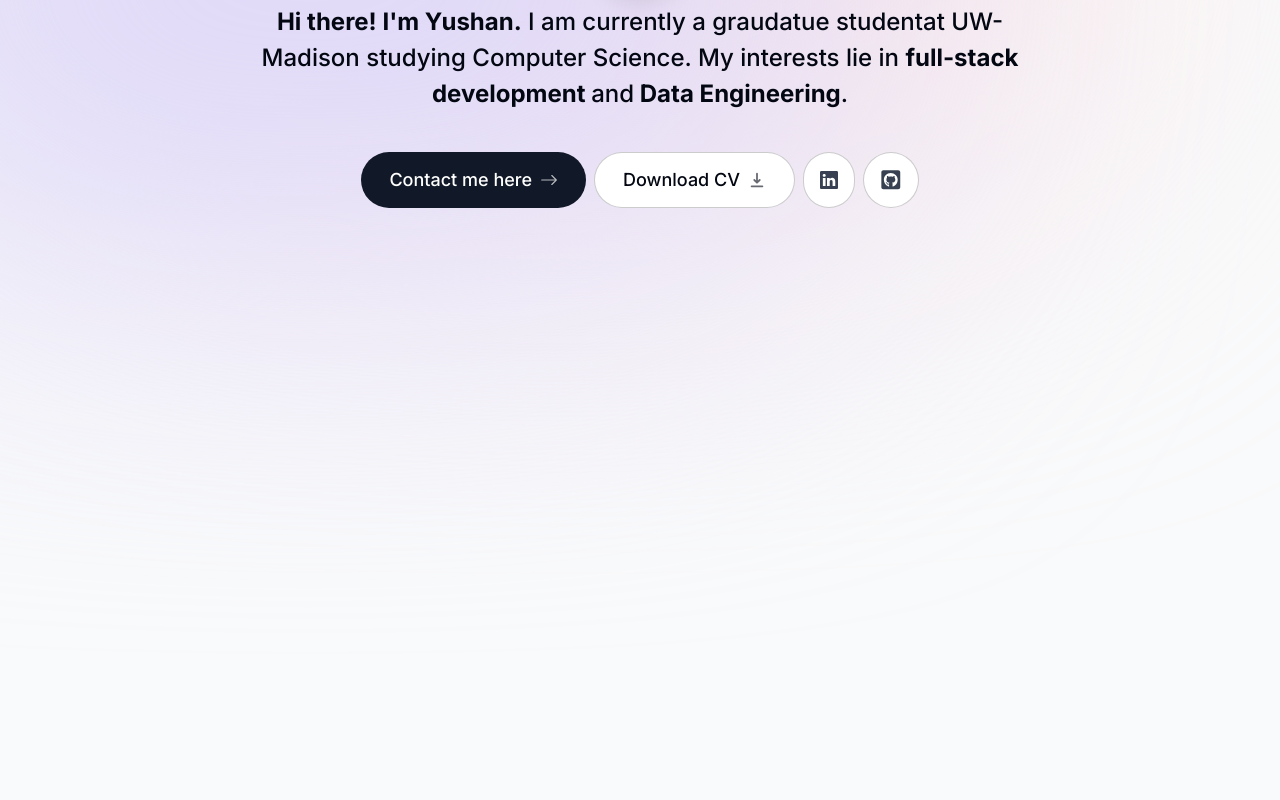
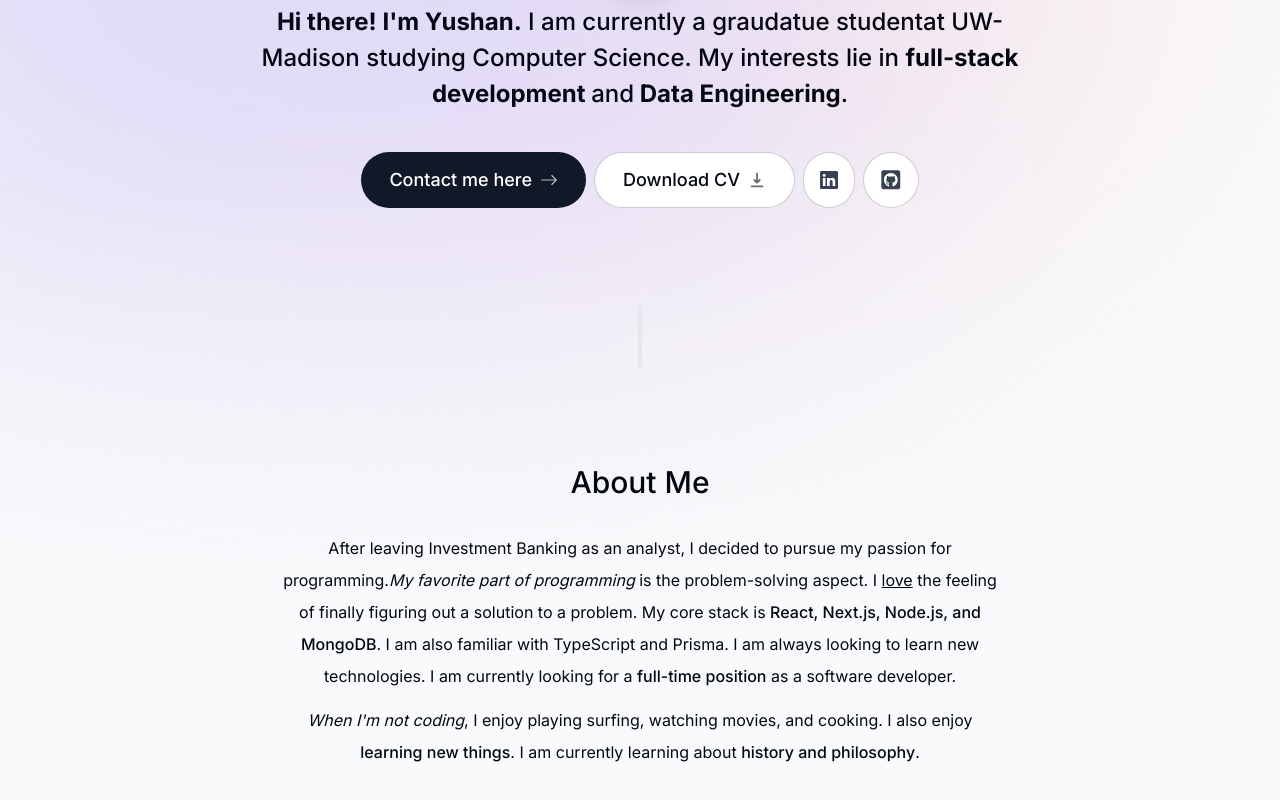
Before and after one commit to yosunlu/portfolio, a Next.js app: page / in a window 1280 px wide. Shown: the part 252-1052 px from the top of the page. Built offline with nearby package versions, Linux system fonts and the light colour scheme.

Commit message:
About me done #4

```diff
--- a/app/page.tsx
+++ b/app/page.tsx
@@ -1,10 +1,13 @@
+import About from '@/components/about'
 import Intro from '@/components/intro'
+import SectionDevider from '@/components/section-devider'
 
 export default function Home() {
   return (
     <main className="flex flex-col items-center px-4">
       <Intro/>
-
+      <SectionDevider/>
+      <About/>
     </main>
   )
 }
--- /dev/null
+++ b/components/about.tsx
@@ -0,0 +1,45 @@
+"use client";
+
+import React from "react";
+import SectionHeading  from "./section-heading";
+import { motion } from "framer-motion";
+// import { useSectionInView } from "@/lib/hooks";
+
+export default function About() {
+
+  return (
+    <motion.section
+    //   ref={ref}
+      className="mb-28 max-w-[45rem] text-center leading-8 sm:mb-40 scroll-mt-28"
+      initial={{ opacity: 0, y: 100 }}
+      animate={{ opacity: 1, y: 0 }}
+      transition={{ delay: 0.175 }}
+    //   id="about"
+    >
+      <SectionHeading>About me</SectionHeading>
+      <p className="mb-3">
+        After leaving Investment Banking as an analyst,{" "}I decided to pursue my
+        passion for programming.
+        <span className="italic">My favorite part of programming</span> is the
+        problem-solving aspect. I <span className="underline">love</span> the
+        feeling of finally figuring out a solution to a problem. My core stack
+        is{" "}
+        <span className="font-medium">
+          React, Next.js, Node.js, and MongoDB
+        </span>
+        . I am also familiar with TypeScript and Prisma. I am always looking to
+        learn new technologies. I am currently looking for a{" "}
+        <span className="font-medium">full-time position</span> as a software
+        developer.
+      </p>
+
+      <p>
+        <span className="italic">When I'm not coding</span>, I enjoy playing
+        surfing, watching movies, and cooking. I also enjoy{" "}
+        <span className="font-medium">learning new things</span>. I am currently
+        learning about{" "}
+        <span className="font-medium">history and philosophy</span>.
+      </p>
+    </motion.section>
+  );
+}
--- a/components/intro.tsx
+++ b/components/intro.tsx
@@ -41,14 +41,14 @@
 
         </div>
         <div>
-          <motion.p className='mb-10 mt-4 px-3.5 text-2xl font-medium !leading-[1.5] sm:text-2xl'
+          <motion.h1 className='mb-10 mt-4 px-3.5 text-2xl font-medium !leading-[1.5] sm:text-2xl'
             initial = {{opacity: 0, y: 100}}
             animate = {{opacity: 1, y: 0}}>
 
           <span className='font-bold'>Hi there! I'm Yushan.</span>  I am currently a graudatue studentat UW-Madison studying Computer Science.
               My interests lie in <span className='font-bold'>full-stack development </span> and
             <span className='font-bold'> Data Engineering</span>.
-          </motion.p>
+          </motion.h1>
 
           <motion.div className='flex flex-col sm:flex-row justify-center gap-2 px-4 text-lg font-medium'
             initial = {{opacity: 0, y: 100}}
--- /dev/null
+++ b/components/section-devider.tsx
@@ -0,0 +1,13 @@
+'use client'
+import React from 'react'
+import { motion } from 'framer-motion'
+
+export default function SectionDevider() {
+  return (
+    <motion.div className='bg-gray-200 my-24 h-16 w-1 rounded-full hidden sm:block'
+    initial = {{ opacity: 0, y: 100}}
+    animate= {{ opacity: 1, y: 0 }}
+    transition={{ delay: 0.125 }}
+    ></motion.div>
+  )
+}
--- /dev/null
+++ b/components/section-heading.tsx
@@ -0,0 +1,13 @@
+import React from "react";
+
+type SectionHeadingProps = {
+  children: React.ReactNode;
+};
+
+export default function SectionHeading({ children }: SectionHeadingProps) {
+  return (
+    <h2 className="text-3xl font-medium capitalize mb-8 text-center">
+      {children}
+    </h2>
+  );
+}
```
